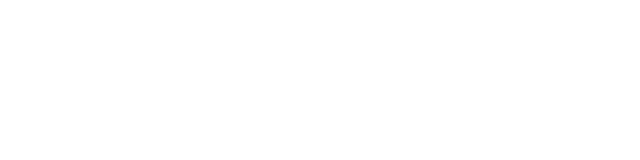
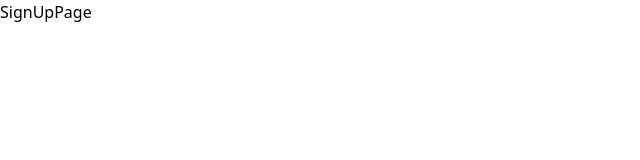
Before and after one commit to NorPeK/authentication-project, a React (Vite) app in the folder frontend/: page /signup in a window 1280 px wide. Shown: the top 160 px of the page, without its empty margins (0-640 px from the left). Built offline with nearby package versions, Linux system fonts and the light colour scheme.

Commit message:
pages initialization

```diff
--- a/frontend/src/App.jsx
+++ b/frontend/src/App.jsx
@@ -1,4 +1,7 @@
-import FloatingShape from "./components/FloatingShape"
+import FloatingShape from "./components/FloatingShape";
+import {Route, Routes} from "react-router-dom";
+import SignUpPage from "./pages/SignUpPage";
+import LoginPage from "./pages/LoginPage";
 
 function App() {
 
@@ -6,6 +9,8 @@
     <div className="min-h-screen bg-gradient-to-br
      from-gray-900  via-gray-900 to-emerald-900
      flex items-center justify-center relative overflow-hidden">
+
+
       <FloatingShape
         color="bg-green-500" size='w-64 h-64' top='-5%' left='10%' delay={0}
       />
@@ -15,6 +20,13 @@
       <FloatingShape
         color="bg-lime-500" size='w-32 h-32' top='40%' left='-10%' delay={2}
       />
+
+    <Routes>
+      <Route path="/" element={"Home"}/>
+      <Route path="/signup" element={<SignUpPage/>}/>
+      <Route path="/login" element={<LoginPage/>}/>
+    </Routes>
+
     </div>
   )
 }
--- /dev/null
+++ b/frontend/src/pages/LoginPage.jsx
@@ -0,0 +1,9 @@
+
+
+const LoginPage = () => {
+  return (
+    <div>LoginPage</div>
+  )
+}
+
+export default LoginPage
--- /dev/null
+++ b/frontend/src/pages/SignUpPage.jsx
@@ -0,0 +1,7 @@
+const SignUpPage = () => {
+  return (
+    <div>SignUpPage</div>
+  )
+}
+
+export default SignUpPage
```
